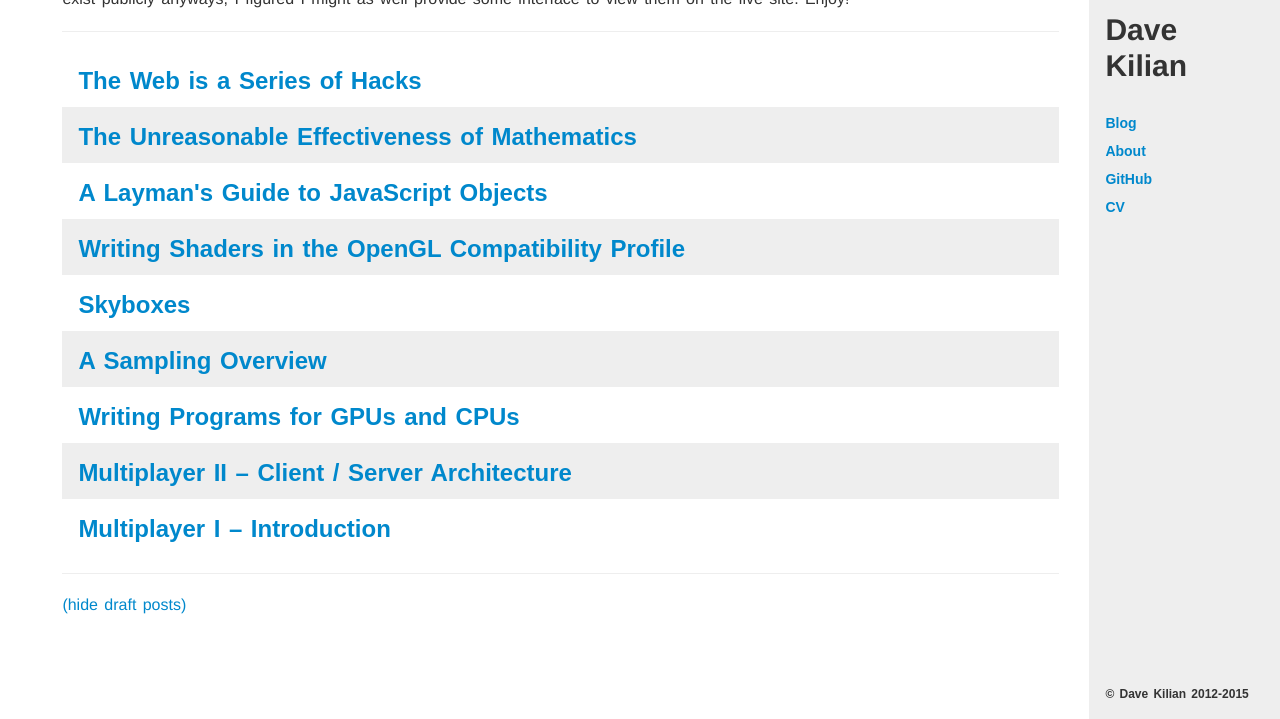
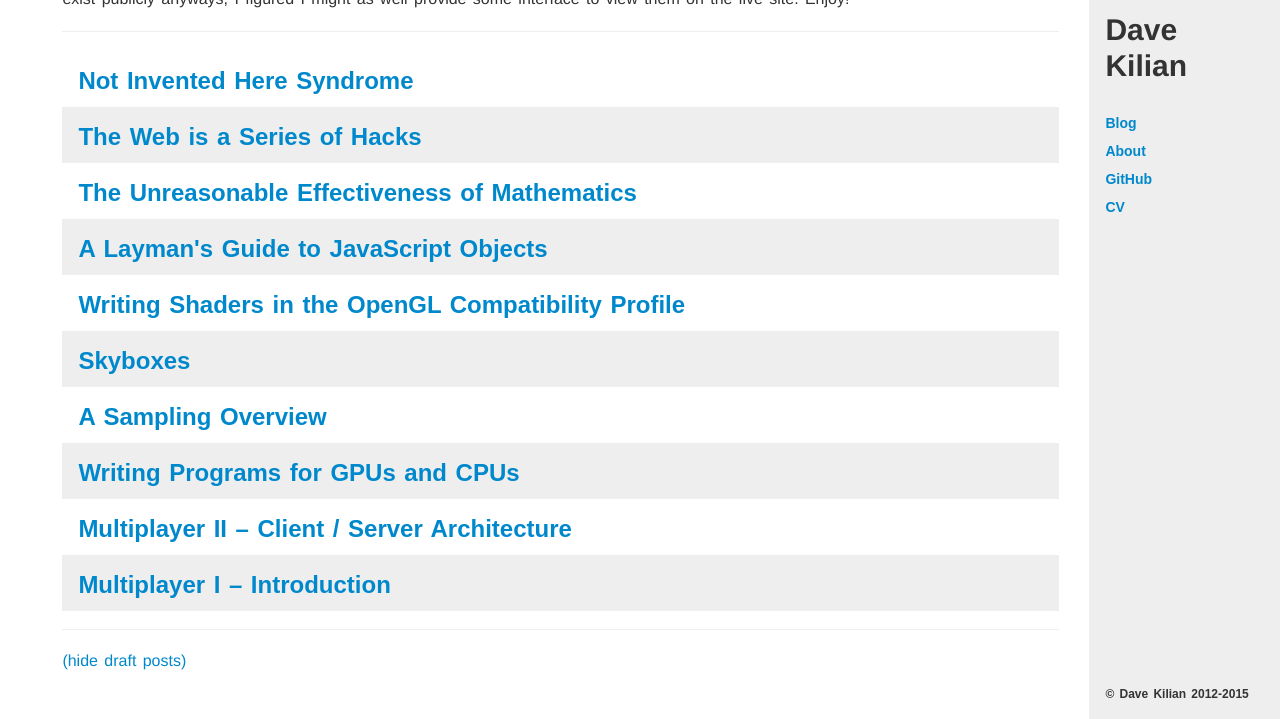
Before and after one commit to davekilian/davekilian.github.com, a Jekyll site: the page built from drafts.html, in a window 1280 px wide, cut to the strip 181-900 px from the top of the page. Built offline with Jekyll 4.4.1, drawn with Linux system fonts in a browser that asks for light colours; Markdown is read by kramdown in place of the engine named in the settings.

Commit message:
Fixed front matter in NIH draft. Derp.

```diff
--- a/_posts/2015-01-02-nih-syndrome.markdown
+++ b/_posts/2015-01-02-nih-syndrome.markdown
@@ -1,6 +1,6 @@
 ---
 layout: post
-title: "Not Invented Here" Syndrome
+title: Not Invented Here Syndrome
 author: Dave
 draft: true
 ---
```
